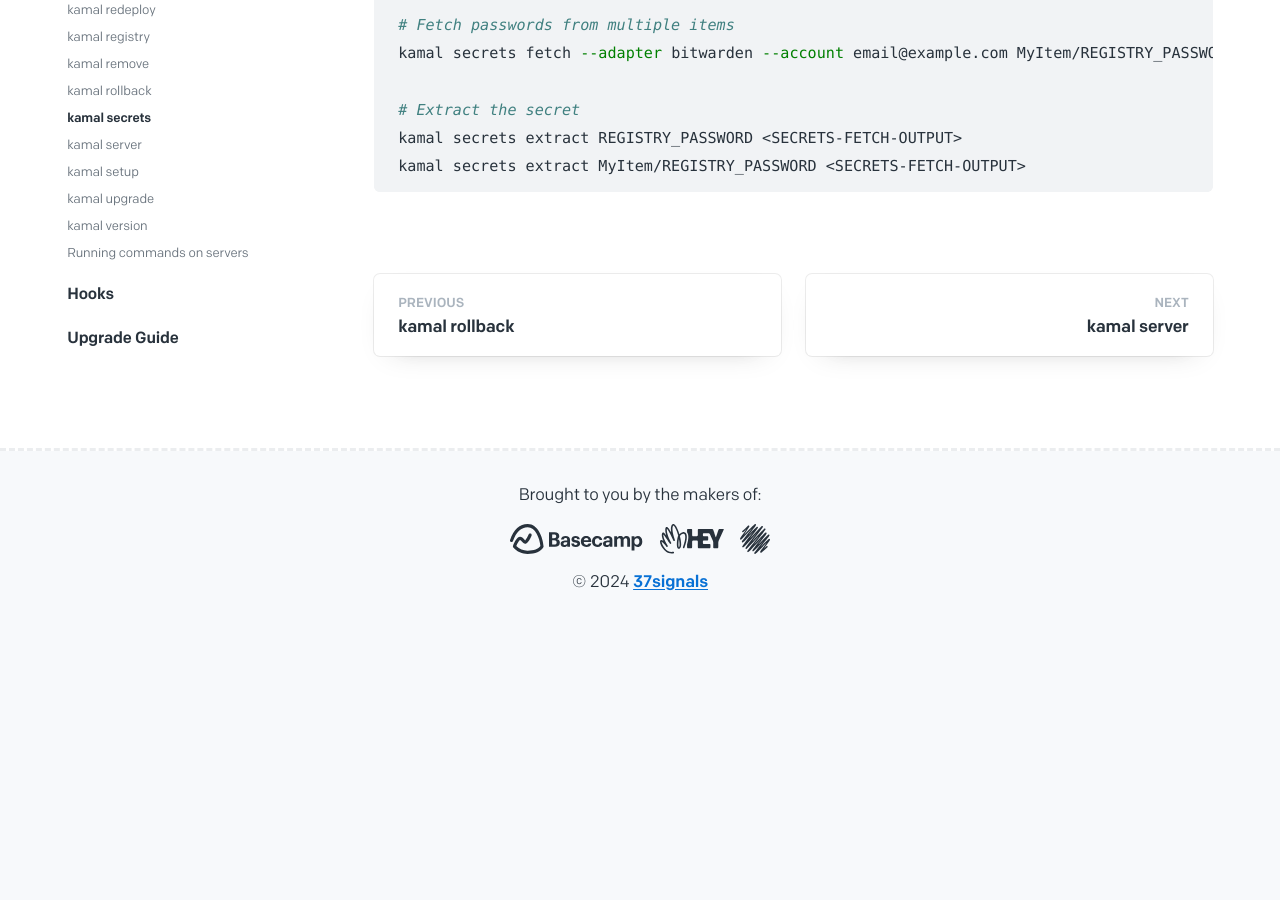
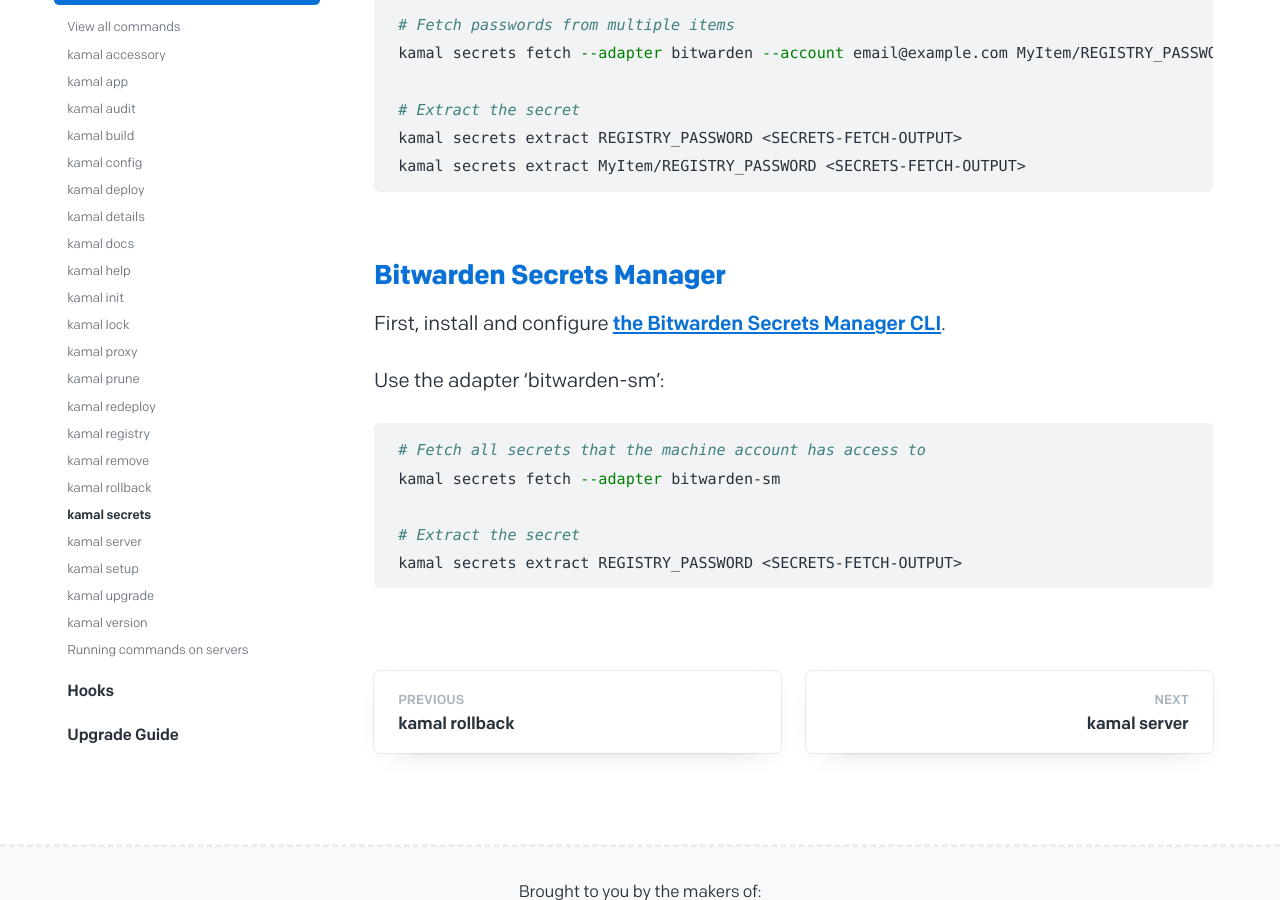
Before and after one commit to basecamp/kamal-site, a Jekyll site: the page built from docs/commands/secrets.md, in a window 1280 px wide and 900 px high, scrolled down 2595 px. Built offline with Jekyll 4.4.1, drawn with Linux system fonts in a browser that asks for light colours; before the commit the page ends 3223 px from its top, so only the background shows below that.

Commit message:
docs: add section for Bitwarden Secrets Manager

````diff
--- a/docs/commands/secrets.md
+++ b/docs/commands/secrets.md
@@ -94,3 +94,17 @@ kamal secrets fetch --adapter bitwarden --account email@example.com MyItem/REGIS
 kamal secrets extract REGISTRY_PASSWORD <SECRETS-FETCH-OUTPUT>
 kamal secrets extract MyItem/REGISTRY_PASSWORD <SECRETS-FETCH-OUTPUT>
 ```
+
+## Bitwarden Secrets Manager
+
+First, install and configure [the Bitwarden Secrets Manager CLI](https://bitwarden.com/help/secrets-manager-cli/#download-and-install).
+
+Use the adapter 'bitwarden-sm':
+
+```bash
+# Fetch all secrets that the machine account has access to
+kamal secrets fetch --adapter bitwarden-sm
+
+# Extract the secret
+kamal secrets extract REGISTRY_PASSWORD <SECRETS-FETCH-OUTPUT>
+```
````
